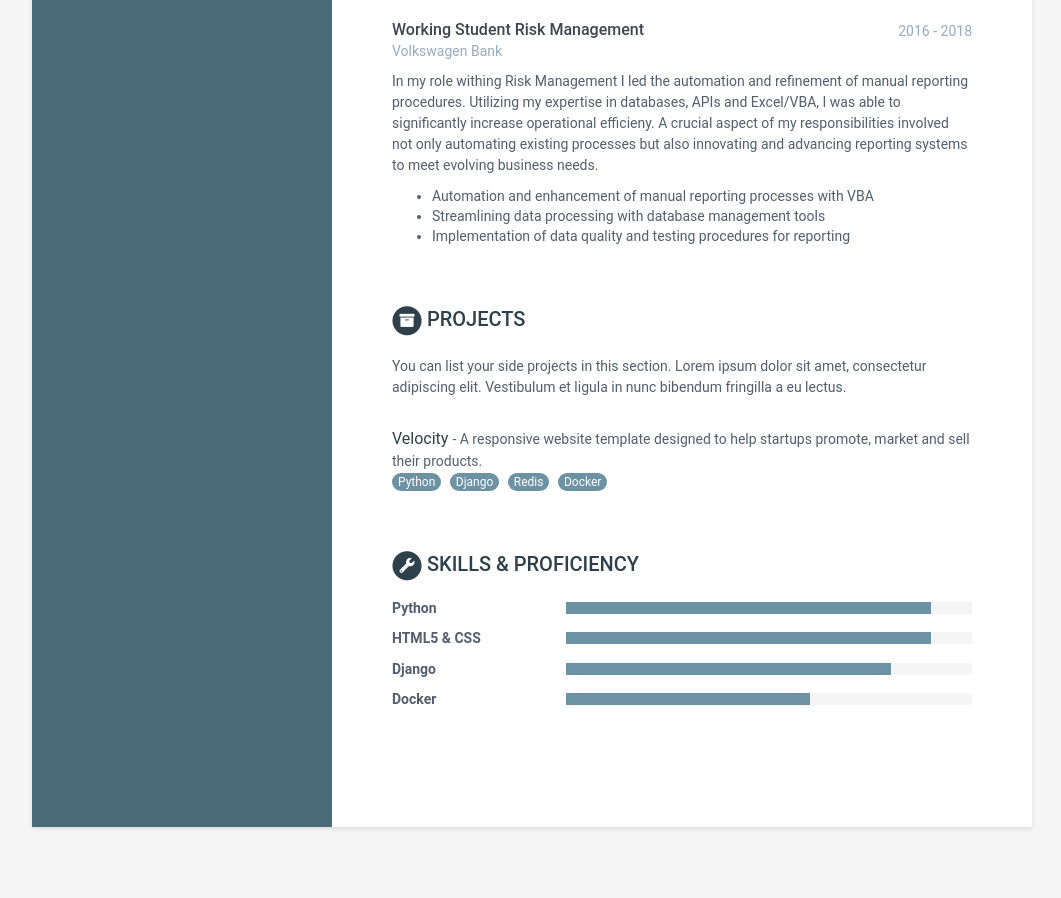
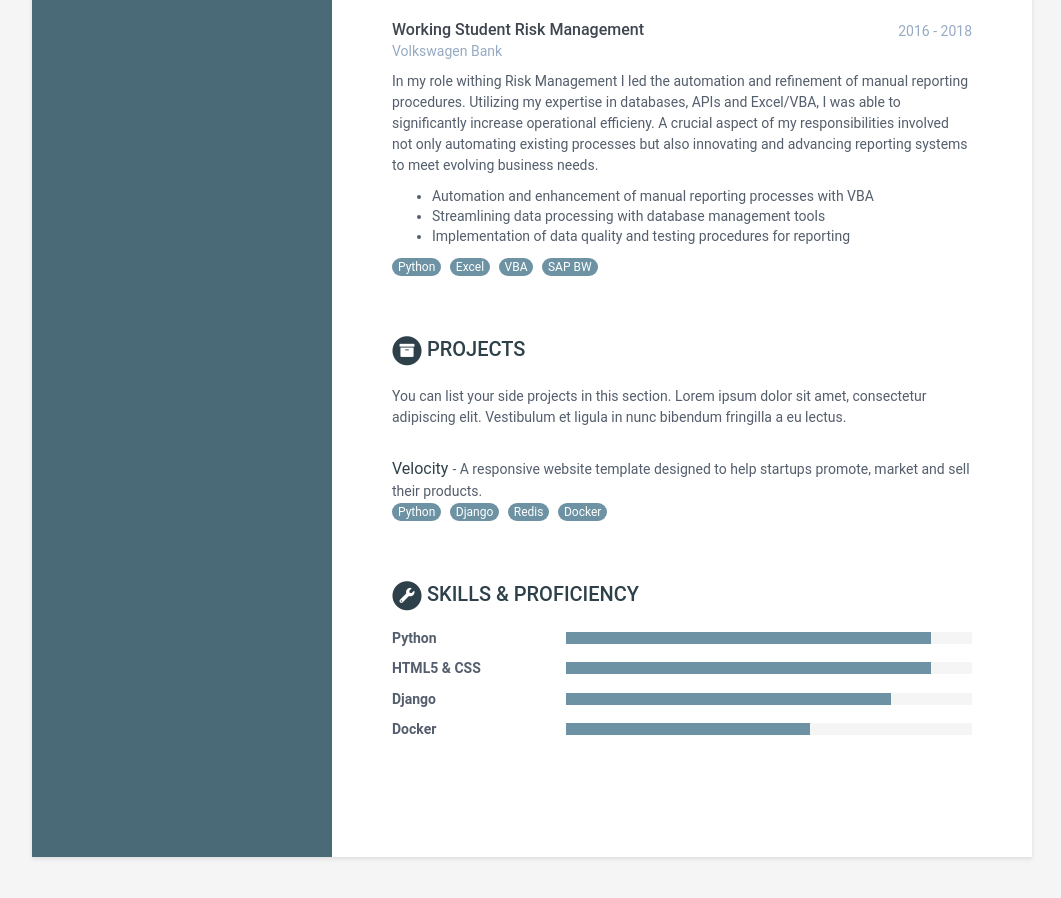
Before and after one commit to acrede/acrede.github.io, a Jekyll site: the page built from index.html, in a window 1280 px wide and 900 px high, scrolled down 1853 px. Shown: the whole window, without its empty margins (108-1169 px from the left). Built offline with Jekyll 4.4.1, drawn with Linux system fonts in a browser that asks for light colours.

Commit message:
Added some tags

```diff
--- a/_data/data.yml
+++ b/_data/data.yml
@@ -157,6 +157,11 @@ experiences:
       - role: Working Student Risk Management
         time: 2016 - 2018
         company: Volkswagen Bank
+        tags:
+          - name: Python
+          - name: Excel
+          - name: VBA
+          - name: SAP BW
         details: |
           In my role withing Risk Management I led the automation and refinement of
           manual reporting procedures. Utilizing my expertise in databases, APIs and
```
